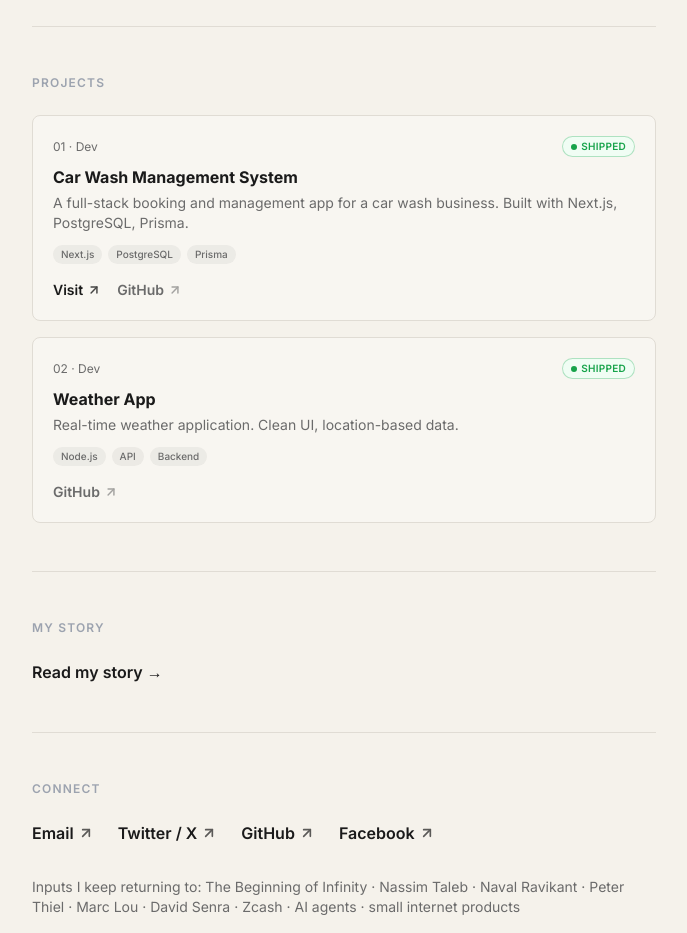
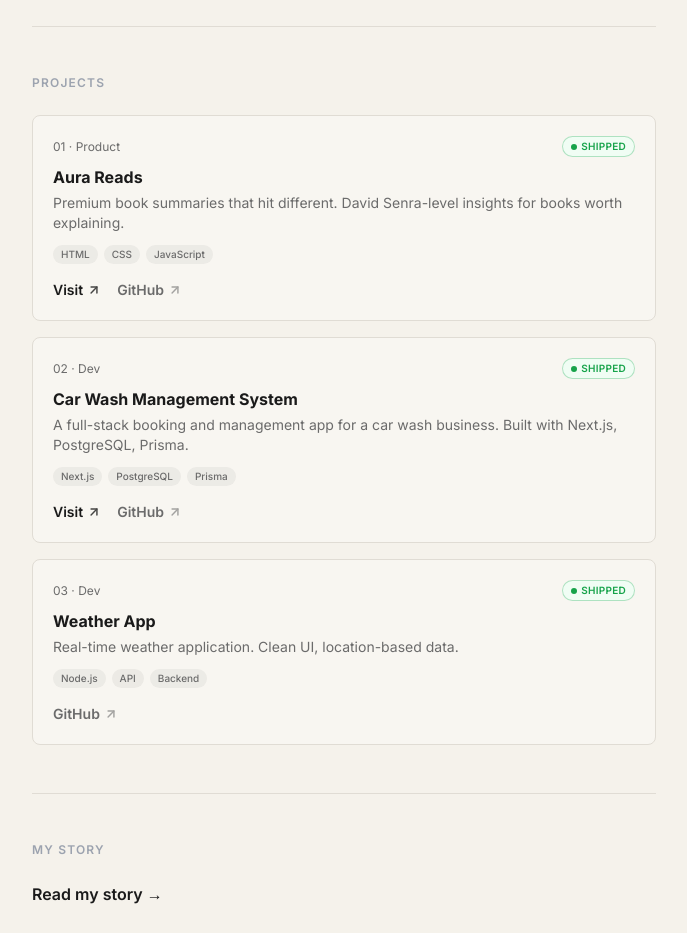
Before and after one commit to hilal953/my-portfolio, a Next.js app: page / in a window 1280 px wide. Shown: the part 2920-3853 px from the top of the page, without its empty margins (296-983 px from the left). Built offline with nearby package versions, Linux system fonts and the light colour scheme; no server answers.

Commit message:
feat: Add Aura Reads project to top of portfolio

```diff
--- a/app/page.tsx
+++ b/app/page.tsx
@@ -124,6 +124,17 @@
 const projects = [
   {
     number: "01",
+    tag: "Product",
+    status: "Shipped",
+    title: "Aura Reads",
+    description:
+      "Premium book summaries that hit different. David Senra-level insights for books worth explaining.",
+    stack: ["HTML", "CSS", "JavaScript"],
+    href: "https://aurareads-kappa.vercel.app/",
+    githubHref: undefined,
+  },
+  {
+    number: "02",
     tag: "Dev",
     status: "Shipped",
     title: "Car Wash Management System",
@@ -134,7 +145,7 @@
     githubHref: "https://github.com/hilal953/carwash-app",
   },
   {
-    number: "02",
+    number: "03",
     tag: "Dev",
     status: "Shipped",
     title: "Weather App",
```
